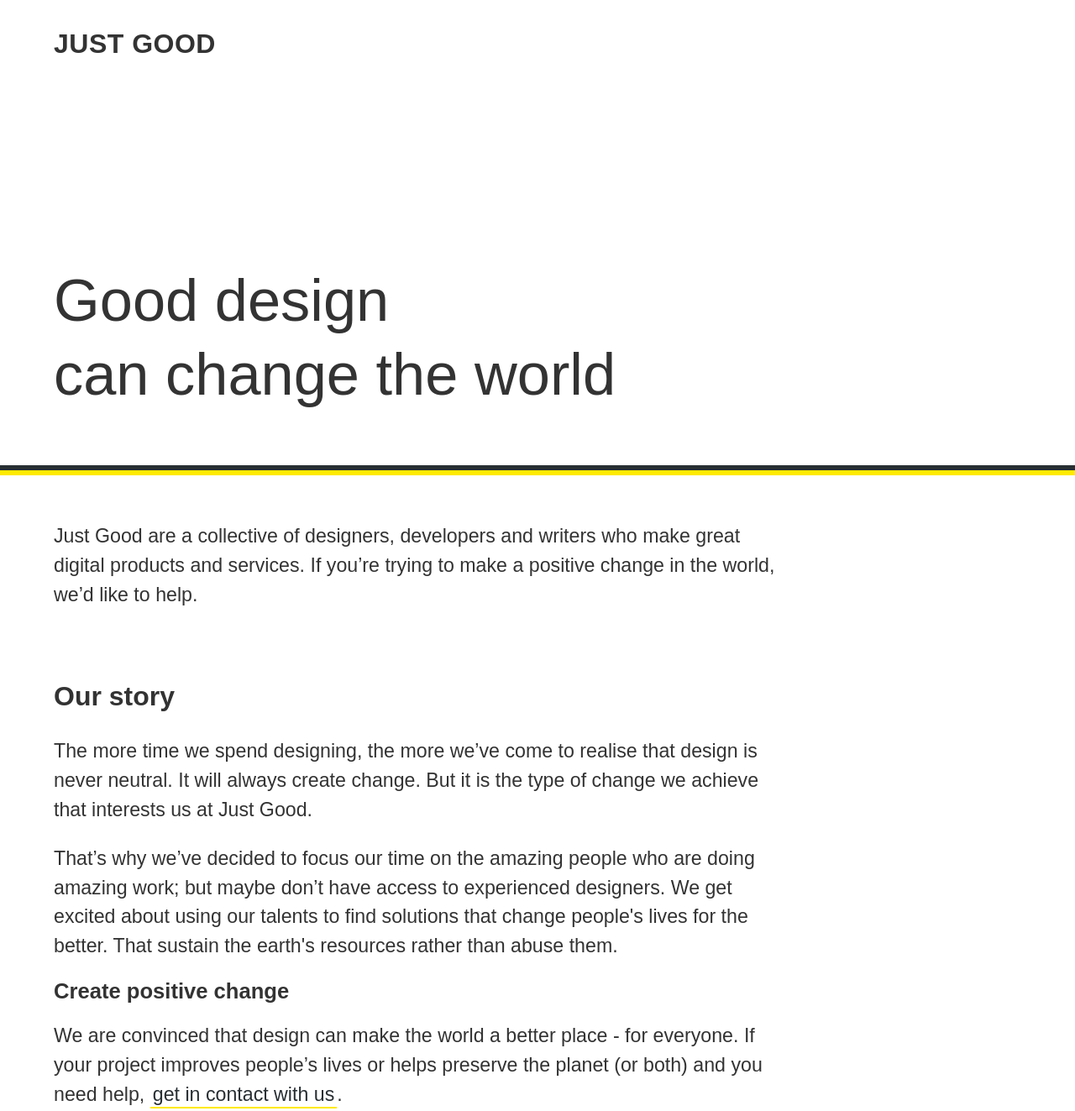
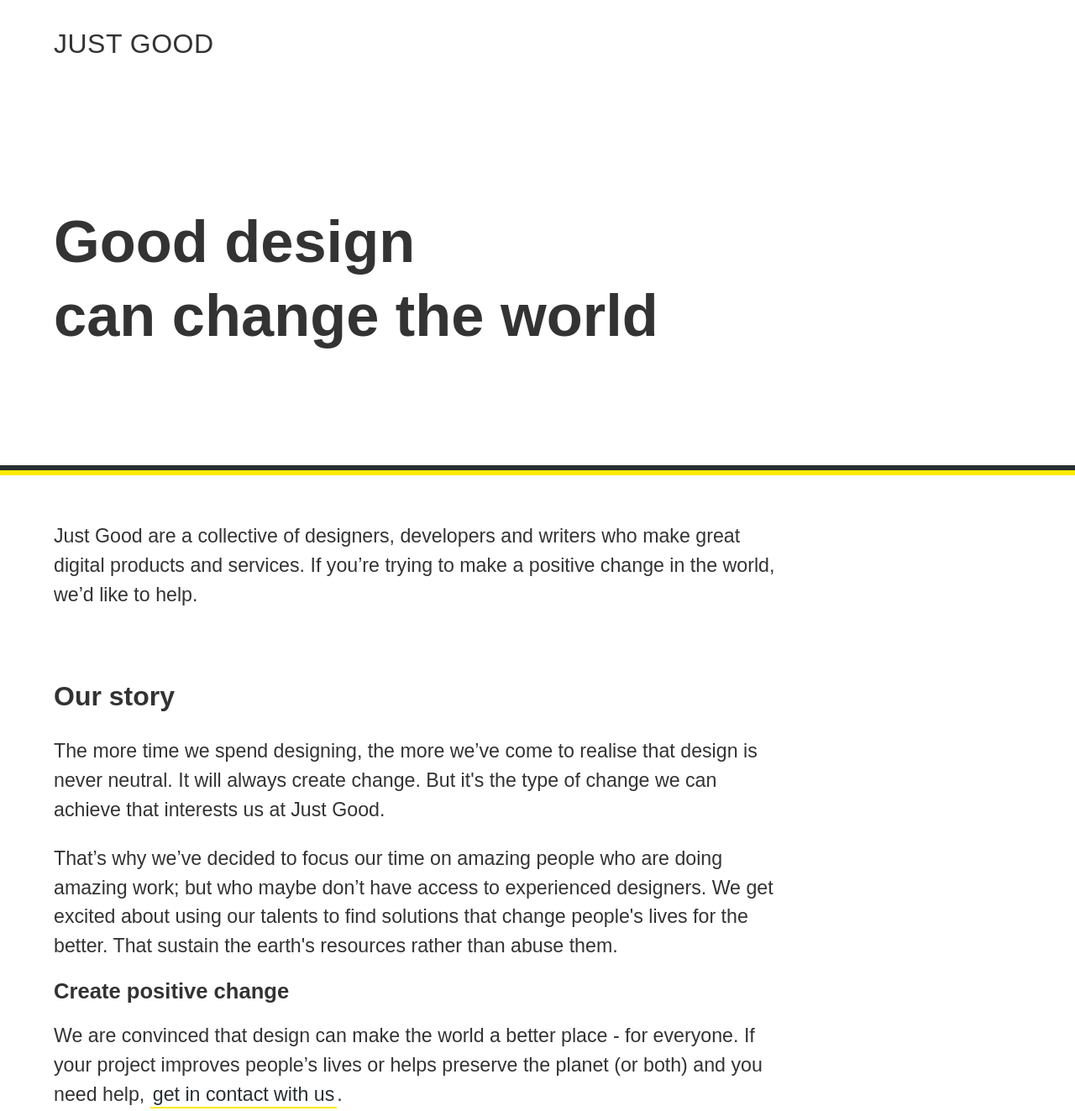
Before and after one commit to kevinwright/howdo, a website: page index.html in a window 1280 px wide. Shown: the top 1323 px of the page at 84% size. Drawn offline with Linux system fonts and the light colour scheme.

Commit message:
content: adjusting a few words

```diff
--- a/index.html
+++ b/index.html
@@ -23,8 +23,8 @@
 <body>
 
 		<div class="banner" role="banner">
-			<h1 class="banner-header">Just Good</h1>
-			<p class="banner-sub">Good design<br>
+			<p class="banner-header">Just Good</h1>
+			<h1 class="banner-sub">Good design<br>
 			can change the world</p>
 		</div>
 
@@ -50,8 +50,8 @@
 				<div class="row">
 					<div class="medium-12 large-9 columns body-section">
 						<h2 class="heading-medium">Our story</h2>
-						<p>The more time we spend designing, the more we’ve come to realise that design is never neutral. It will always create change. But it is the type of change we achieve that interests us at Just Good.</p>
-						<p>That’s why we’ve decided to focus our time on the amazing people who are doing amazing work; but maybe don’t have access to experienced designers. We get excited about using our talents to find solutions that change people's lives for the better. That sustain the earth's resources rather than abuse them. </p>
+						<p>The more time we spend designing, the more we’ve come to realise that design is never neutral. It will always create change. But it's the type of change we can achieve that interests us at Just Good.</p>
+						<p>That’s why we’ve decided to focus our time on amazing people who are doing amazing work; but who maybe don’t have access to experienced designers. We get excited about using our talents to find solutions that change people's lives for the better. That sustain the earth's resources rather than abuse them. </p>
 						<h2 class="heading-small">Create positive change</h2>
 						<p>We are convinced that design can make the world a better place - for everyone. If your project improves people’s lives or helps preserve the planet (or both) and you need help, <a href="mailto:info@justgooddesign.co">get in contact with us</a>.</p>
 					</div>
```
